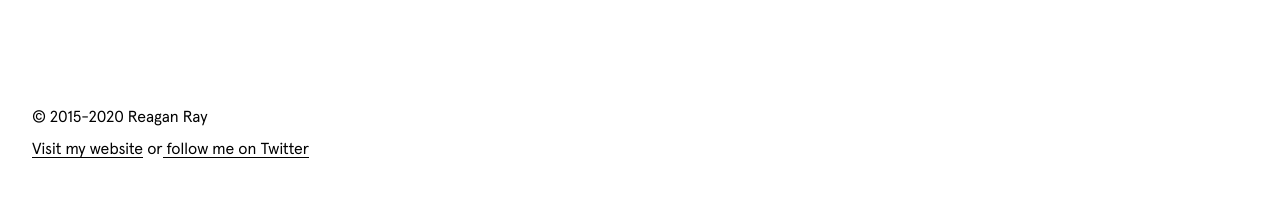
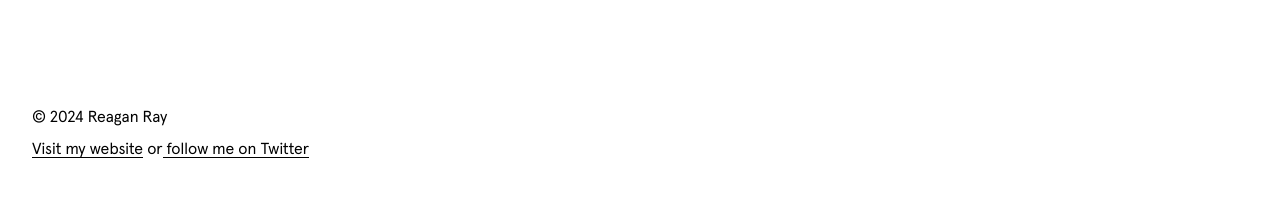
Before and after one commit to raygunray/thesignsofaustin.com, a Jekyll site: the page built from index.html, in a window 1280 px wide and 900 px high, scrolled down 9959 px. Shown: the part 647-844 px from the top of the window. Built offline with Jekyll 4.4.1, drawn with Linux system fonts in a browser that asks for light colours; the list of posts is cut into pages by our own code.

Commit message:
Updating footer date - testing first netlify deploy

```diff
--- a/_includes/footer.html
+++ b/_includes/footer.html
@@ -1,3 +1,3 @@
 <footer class="site-footer container">
-<p>&copy; 2015-2020 Reagan Ray<br><a href="http://www.reaganray.com"> Visit my website</a> or<a href="http://www.twitter.com/raygunray"> follow me on Twitter</a></p>
+<p>&copy; 2024 Reagan Ray<br><a href="http://www.reaganray.com"> Visit my website</a> or<a href="http://www.twitter.com/raygunray"> follow me on Twitter</a></p>
 </footer>
```
